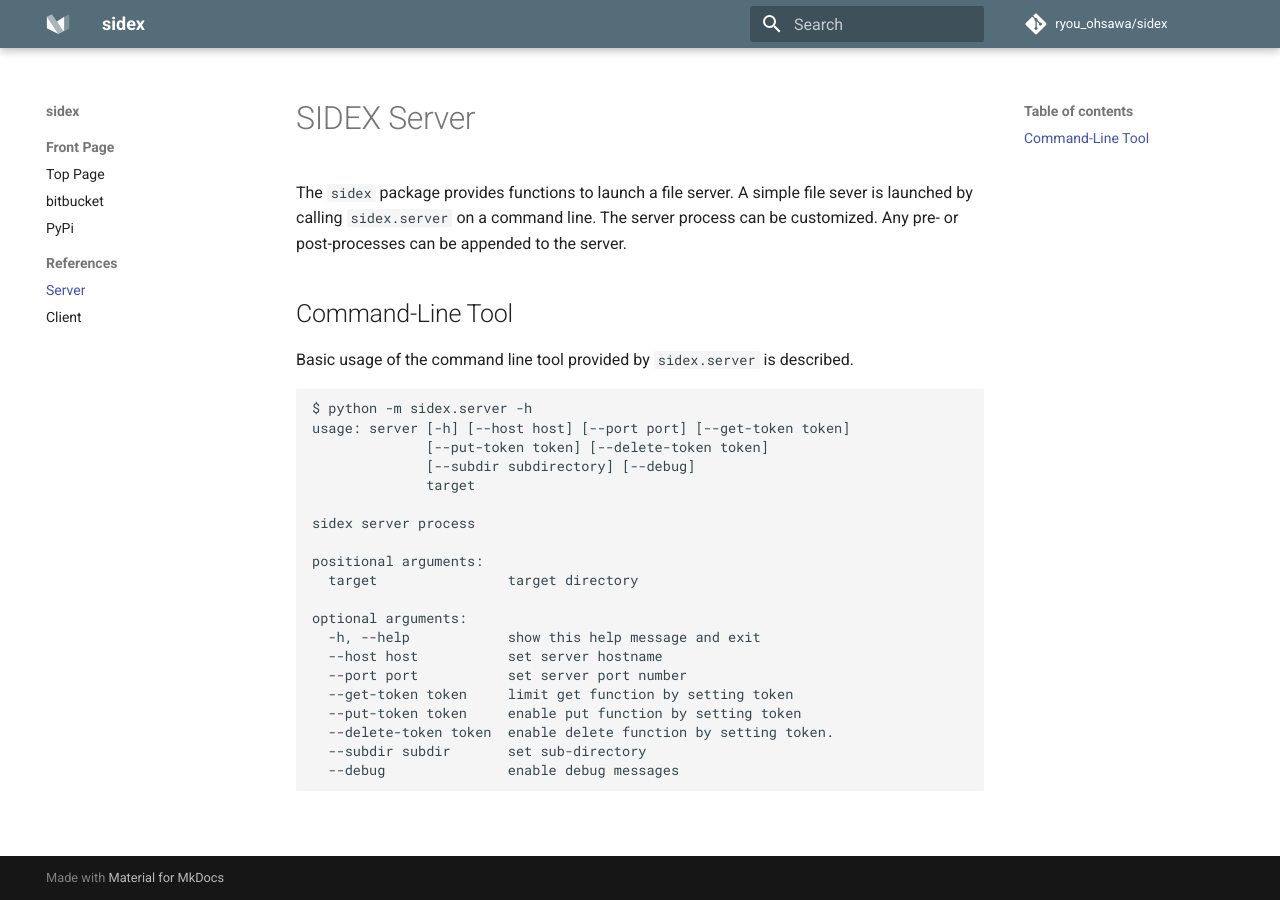
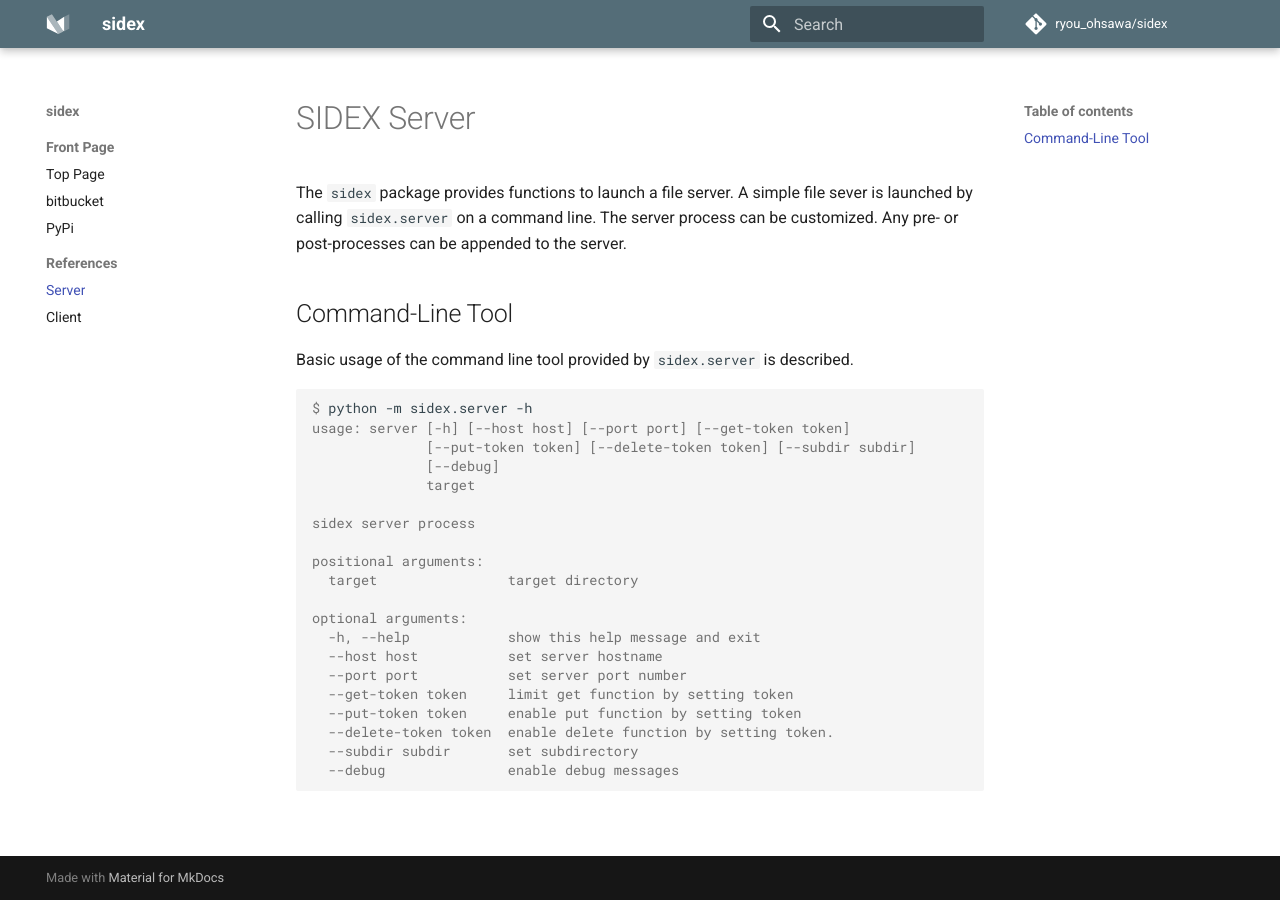
Before and after one commit to astronasutarou/sidex, an MkDocs documentation site: the page built from docs/refs/server.md, in a window 1280 px wide. Built offline with MkDocs 1.6.1 and Material for MkDocs 9.7.7, drawn with Linux system fonts in a browser that asks for light colours.

Commit message:
update documents

````diff
--- a/docs/refs/server.md
+++ b/docs/refs/server.md
@@ -7,11 +7,11 @@
 
 Basic usage of the command line tool provided by `sidex.server` is described.
 
-``` none
+``` console
 $ python -m sidex.server -h
 usage: server [-h] [--host host] [--port port] [--get-token token]
-              [--put-token token] [--delete-token token]
-              [--subdir subdirectory] [--debug]
+              [--put-token token] [--delete-token token] [--subdir subdir]
+              [--debug]
               target
 
 sidex server process
@@ -26,6 +26,6 @@
   --get-token token     limit get function by setting token
   --put-token token     enable put function by setting token
   --delete-token token  enable delete function by setting token.
-  --subdir subdir       set sub-directory
+  --subdir subdir       set subdirectory
   --debug               enable debug messages
 ```
````
Also changed, not shown: docs/refs/client.md (+6 -5 lines).
